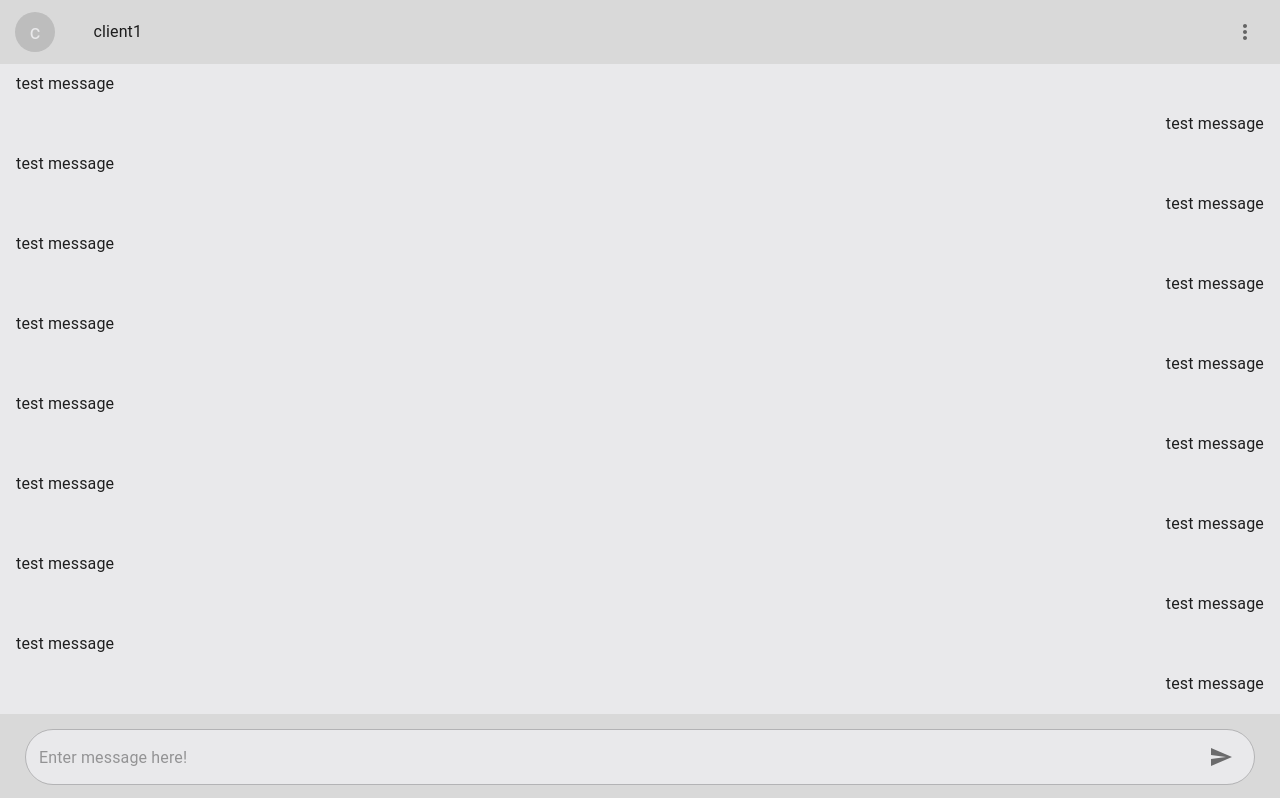
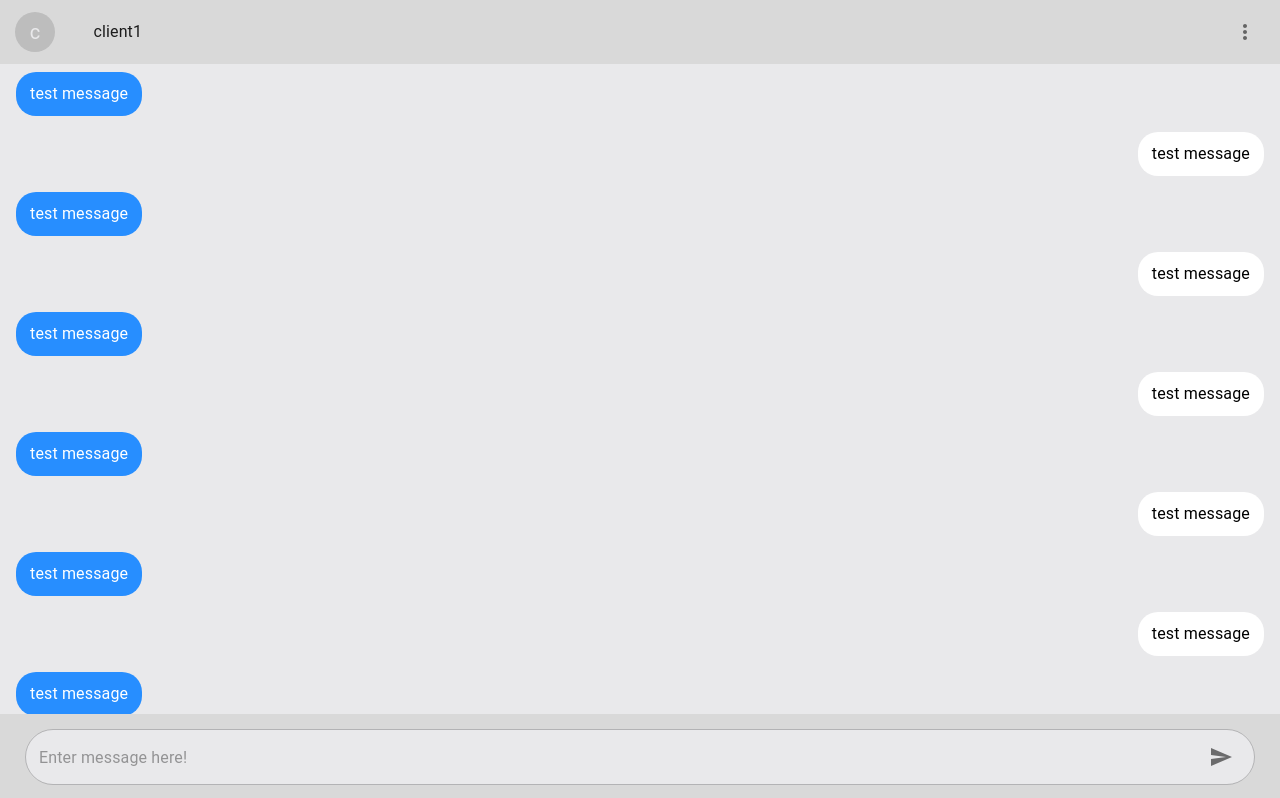
Before and after one commit to Palm394/chat-application-client, a Next.js app: page /chat/1 in a window 1280 px wide. Shown: the top 798 px of the page. Built offline with nearby package versions, Linux system fonts and the light colour scheme.

Commit message:
Styled message

```diff
--- /dev/null
+++ b/src/component/MainContent/Message/BubbleMessage.tsx
@@ -0,0 +1,19 @@
+import { Typography, styled } from "@mui/material"
+
+type props = {
+  text: string,
+  isMine: boolean
+}
+
+export default function BubbleMessage({ ...props }: props) {
+  const CSSmessage = styled(Typography)`
+    background-color: ${props.isMine ? "#FFFFFF" : "#278EFF"} ;
+    color: ${props.isMine ? "#000000" : "#FFFFFF"};
+    padding: 10px 14px;
+    border-radius: 20px;
+  `
+
+  return (
+    <CSSmessage>{props.text}</CSSmessage>
+  )
+}
--- a/src/component/MainContent/Message/Message.tsx
+++ b/src/component/MainContent/Message/Message.tsx
@@ -4,6 +4,7 @@ import useModal from "@/hook/useModal";
 import { ChatType } from "@/type/Chat";
 import { Avatar, Button, ListItem, Typography } from "@mui/material";
 import MessageIcon from '@mui/icons-material/Message';
+import BubbleMessage from "./BubbleMessage";
 
 type props = {
   isMine: boolean,
@@ -42,7 +43,7 @@ export default function Message({ ...props }: props) {
           />
         </>
       }
-      <Typography>test message</Typography>
+      <BubbleMessage text={"test message"} isMine={props.isMine} />
     </ListItem>
   )
 }
```
